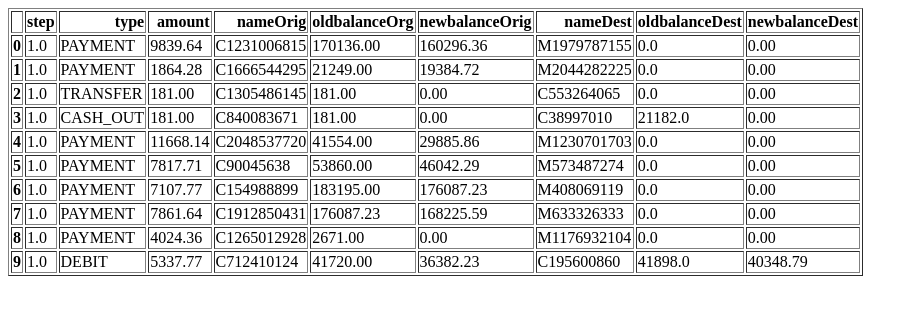
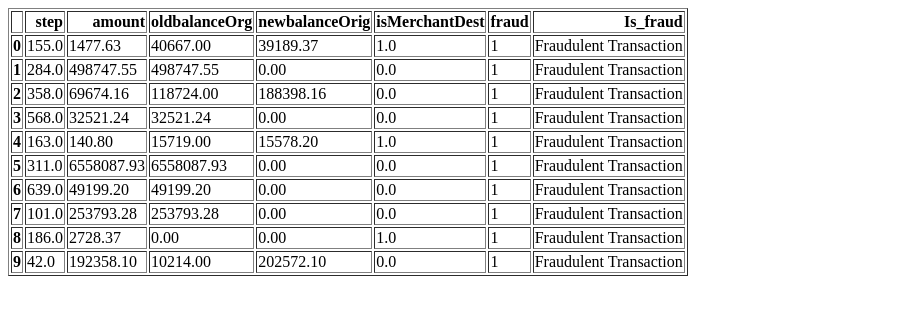
Before and after one commit to gMorshed/fraudDetection, a Django app: template ml_final_project/templates/index.html in a window 1280 px wide. Shown: the top 315 px of the page, without its empty margins (0-918 px from the left). Run offline with Django 3.2, Linux system fonts and the light colour scheme; the template is opened without the code that fills it, so the values that code supplies are empty.

Commit message:
pipeline with data in and out xompleted, right now has SVM without kernal model

```diff
--- a/ml_final_project/templates/index.html
+++ b/ml_final_project/templates/index.html
@@ -3,136 +3,114 @@
     <tr style="text-align: right;">
       <th></th>
       <th>step</th>
-      <th>type</th>
       <th>amount</th>
-      <th>nameOrig</th>
       <th>oldbalanceOrg</th>
       <th>newbalanceOrig</th>
-      <th>nameDest</th>
-      <th>oldbalanceDest</th>
-      <th>newbalanceDest</th>
+      <th>isMerchantDest</th>
+      <th>fraud</th>
+      <th>Is_fraud</th>
     </tr>
   </thead>
   <tbody>
     <tr>
       <th>0</th>
+      <td>155.0</td>
+      <td>1477.63</td>
+      <td>40667.00</td>
+      <td>39189.37</td>
       <td>1.0</td>
-      <td>PAYMENT</td>
-      <td>9839.64</td>
-      <td>C1231006815</td>
-      <td>170136.00</td>
-      <td>160296.36</td>
-      <td>M1979787155</td>
-      <td>0.0</td>
-      <td>0.00</td>
+      <td>1</td>
+      <td>Fraudulent Transaction</td>
     </tr>
     <tr>
       <th>1</th>
-      <td>1.0</td>
-      <td>PAYMENT</td>
-      <td>1864.28</td>
-      <td>C1666544295</td>
-      <td>21249.00</td>
-      <td>19384.72</td>
-      <td>M2044282225</td>
+      <td>284.0</td>
+      <td>498747.55</td>
+      <td>498747.55</td>
+      <td>0.00</td>
       <td>0.0</td>
-      <td>0.00</td>
+      <td>1</td>
+      <td>Fraudulent Transaction</td>
     </tr>
     <tr>
       <th>2</th>
-      <td>1.0</td>
-      <td>TRANSFER</td>
-      <td>181.00</td>
-      <td>C1305486145</td>
-      <td>181.00</td>
-      <td>0.00</td>
-      <td>C553264065</td>
+      <td>358.0</td>
+      <td>69674.16</td>
+      <td>118724.00</td>
+      <td>188398.16</td>
       <td>0.0</td>
-      <td>0.00</td>
+      <td>1</td>
+      <td>Fraudulent Transaction</td>
     </tr>
     <tr>
       <th>3</th>
-      <td>1.0</td>
-      <td>CASH_OUT</td>
-      <td>181.00</td>
-      <td>C840083671</td>
-      <td>181.00</td>
+      <td>568.0</td>
+      <td>32521.24</td>
+      <td>32521.24</td>
       <td>0.00</td>
-      <td>C38997010</td>
-      <td>21182.0</td>
-      <td>0.00</td>
+      <td>0.0</td>
+      <td>1</td>
+      <td>Fraudulent Transaction</td>
     </tr>
     <tr>
       <th>4</th>
+      <td>163.0</td>
+      <td>140.80</td>
+      <td>15719.00</td>
+      <td>15578.20</td>
       <td>1.0</td>
-      <td>PAYMENT</td>
-      <td>11668.14</td>
-      <td>C2048537720</td>
-      <td>41554.00</td>
-      <td>29885.86</td>
-      <td>M1230701703</td>
-      <td>0.0</td>
-      <td>0.00</td>
+      <td>1</td>
+      <td>Fraudulent Transaction</td>
     </tr>
     <tr>
       <th>5</th>
-      <td>1.0</td>
-      <td>PAYMENT</td>
-      <td>7817.71</td>
-      <td>C90045638</td>
-      <td>53860.00</td>
-      <td>46042.29</td>
-      <td>M573487274</td>
+      <td>311.0</td>
+      <td>6558087.93</td>
+      <td>6558087.93</td>
+      <td>0.00</td>
       <td>0.0</td>
-      <td>0.00</td>
+      <td>1</td>
+      <td>Fraudulent Transaction</td>
     </tr>
     <tr>
       <th>6</th>
-      <td>1.0</td>
-      <td>PAYMENT</td>
-      <td>7107.77</td>
-      <td>C154988899</td>
-      <td>183195.00</td>
-      <td>176087.23</td>
-      <td>M408069119</td>
+      <td>639.0</td>
+      <td>49199.20</td>
+      <td>49199.20</td>
+      <td>0.00</td>
       <td>0.0</td>
-      <td>0.00</td>
+      <td>1</td>
+      <td>Fraudulent Transaction</td>
     </tr>
     <tr>
       <th>7</th>
-      <td>1.0</td>
-      <td>PAYMENT</td>
-      <td>7861.64</td>
-      <td>C1912850431</td>
-      <td>176087.23</td>
-      <td>168225.59</td>
-      <td>M633326333</td>
+      <td>101.0</td>
+      <td>253793.28</td>
+      <td>253793.28</td>
+      <td>0.00</td>
       <td>0.0</td>
-      <td>0.00</td>
+      <td>1</td>
+      <td>Fraudulent Transaction</td>
     </tr>
     <tr>
       <th>8</th>
+      <td>186.0</td>
+      <td>2728.37</td>
+      <td>0.00</td>
+      <td>0.00</td>
       <td>1.0</td>
-      <td>PAYMENT</td>
-      <td>4024.36</td>
-      <td>C1265012928</td>
-      <td>2671.00</td>
-      <td>0.00</td>
-      <td>M1176932104</td>
-      <td>0.0</td>
-      <td>0.00</td>
+      <td>1</td>
+      <td>Fraudulent Transaction</td>
     </tr>
     <tr>
       <th>9</th>
-      <td>1.0</td>
-      <td>DEBIT</td>
-      <td>5337.77</td>
-      <td>C712410124</td>
-      <td>41720.00</td>
-      <td>36382.23</td>
-      <td>C195600860</td>
-      <td>41898.0</td>
-      <td>40348.79</td>
+      <td>42.0</td>
+      <td>192358.10</td>
+      <td>10214.00</td>
+      <td>202572.10</td>
+      <td>0.0</td>
+      <td>1</td>
+      <td>Fraudulent Transaction</td>
     </tr>
   </tbody>
 </table>
```
Also changed, not shown: ml_final_project/detect_fraud/views.py (+6 -8 lines), transection_to_test_w.csv (added, +11 -0 lines), 3 other files.
